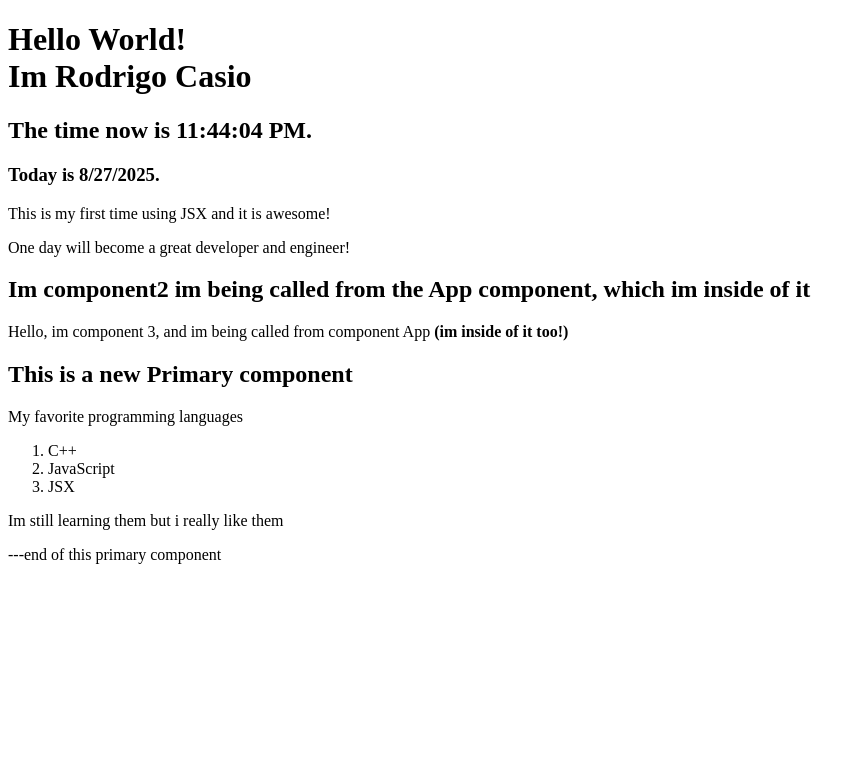
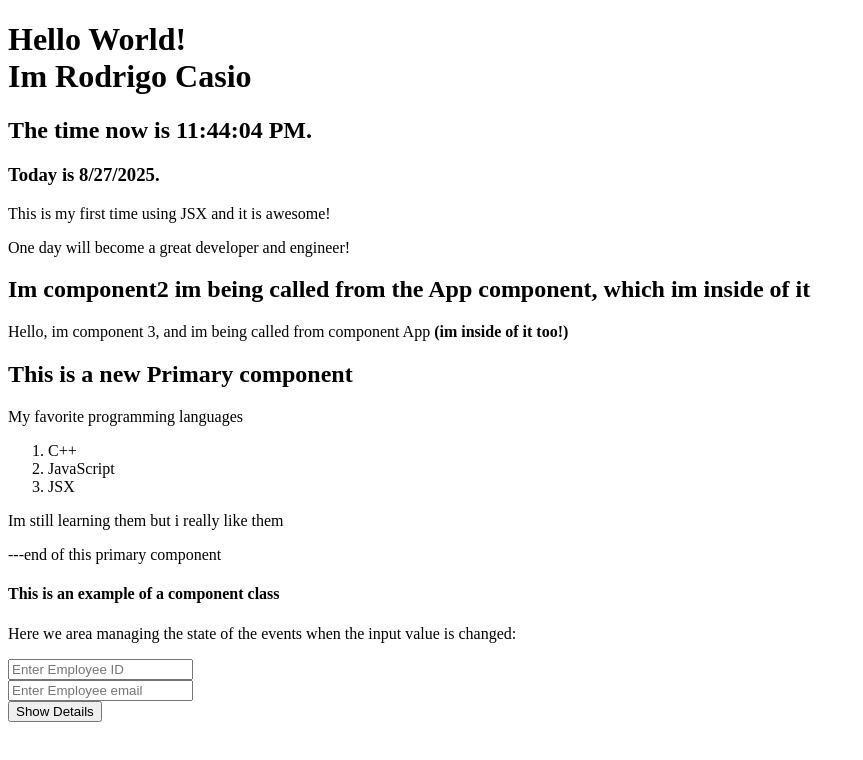
Before and after one commit to rodrigcasio/React-rcasio-projects, a React (Vite) app in the folder courseraPracticeIBM/myfirstapp/: page / in a window 1280 px wide. Shown: the top 760 px of the page, without its empty margins (0-863 px from the left). Built offline with nearby package versions, Linux system fonts and the light colour scheme.

Commit message:
Created a new component EmployeeDetails.jsx

```diff
--- /dev/null
+++ b/courseraPracticeIBM/myfirstapp/src/EmployeeDetails.jsx
@@ -0,0 +1,35 @@
+import React, { Component } from 'react';
+
+// .state  :  represetns the data that the component needs to render and respond to user interactions
+
+class EmployeeDetails extends Component {
+    constructor(props){
+        super(props);
+        this.state = { employee_id: '', employee_email: '' }; // initialize to properties : employee_id and employee_email both set to empty strings
+    }
+
+    handleInputChange = event => {      // method() is triggered whenever a change occurs in the input fields
+        const { name, value } = event.target;
+        this.setState({ [name]: value });       // update the value of the data with this.setState
+    };
+
+    // render method()
+    render(){
+        const { employee_id, employee_email } = this.state;
+        return (
+            <div className="EmployeeDetails">
+                <h4>This is an example of a component class</h4>
+                <p>Here we area managing the state of the events when the input value is changed: </p>
+
+                <input type="text" name="employee_id" value={employee_id}
+                    onChange={ this.handleInputChange } placeholder='Enter Employee ID' />
+                <br></br>
+                <input type="text" name="employee_email" value={employee_email}
+                    onChange={ this.handleInputChange } placeholder='Enter Employee email' />
+                <br></br>
+                <button onClick={ () => alert(`Employee ID: ${employee_id}\nEmail: ${employee_email}`)}>Show Details</button>
+            </div>
+        );
+    }
+}
+export default EmployeeDetails;
--- a/courseraPracticeIBM/myfirstapp/src/main.jsx
+++ b/courseraPracticeIBM/myfirstapp/src/main.jsx
@@ -2,6 +2,7 @@ import React from 'react';
 import ReactDOM from 'react-dom/client';
 import App, { Comp2A, Comp3A } from './App.jsx'
 import ListFavLanguages, {Comp1LFL, Comp2LFL} from './ListFavLanguages.jsx'
+import EmployeeDetails from './EmployeeDetails.jsx'
 
 const root = ReactDOM.createRoot(document.getElementById('root'));
 
@@ -10,5 +11,6 @@ root.render(
   <>
   <App />
   <ListFavLanguages />
+  <EmployeeDetails />
   </>
 );
```
